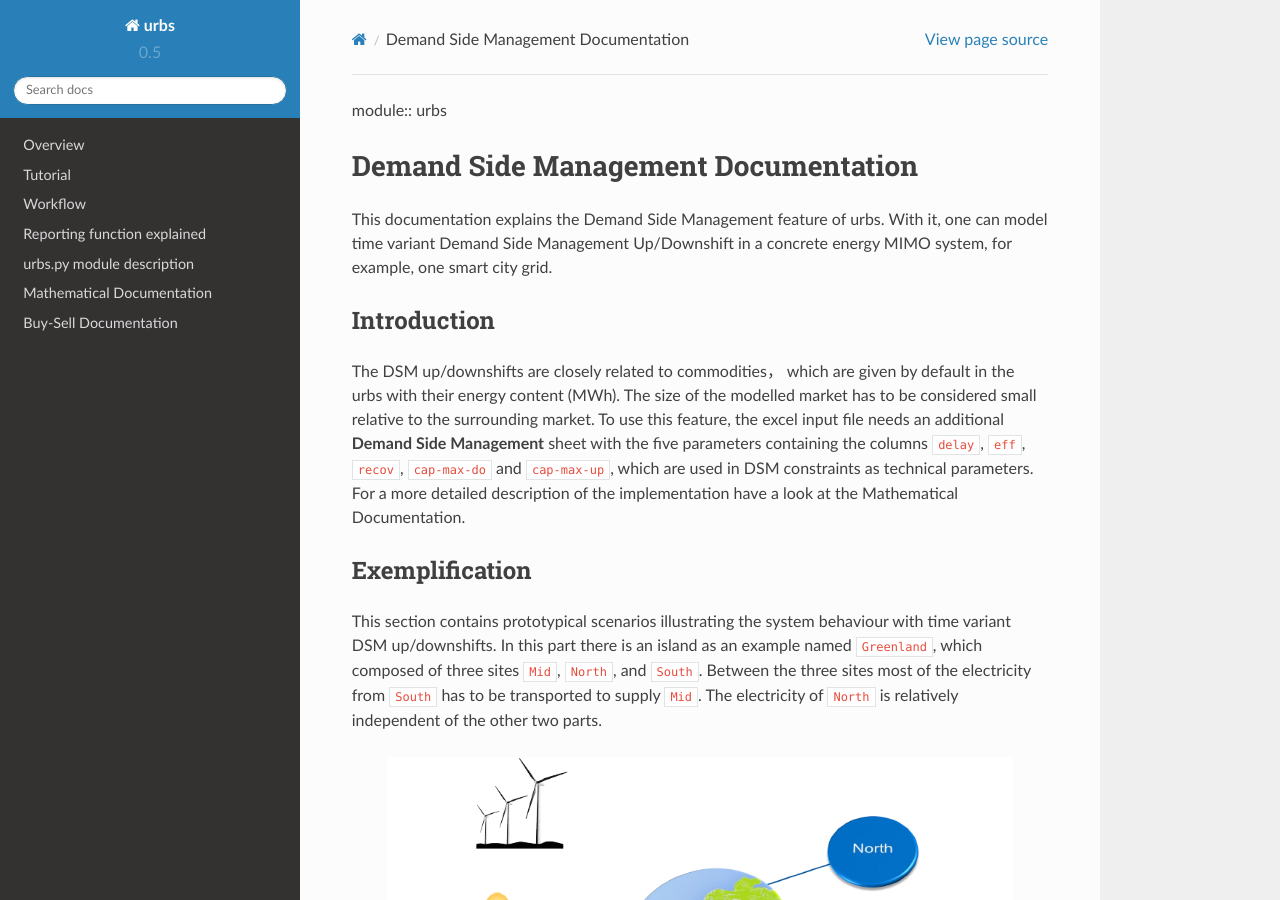
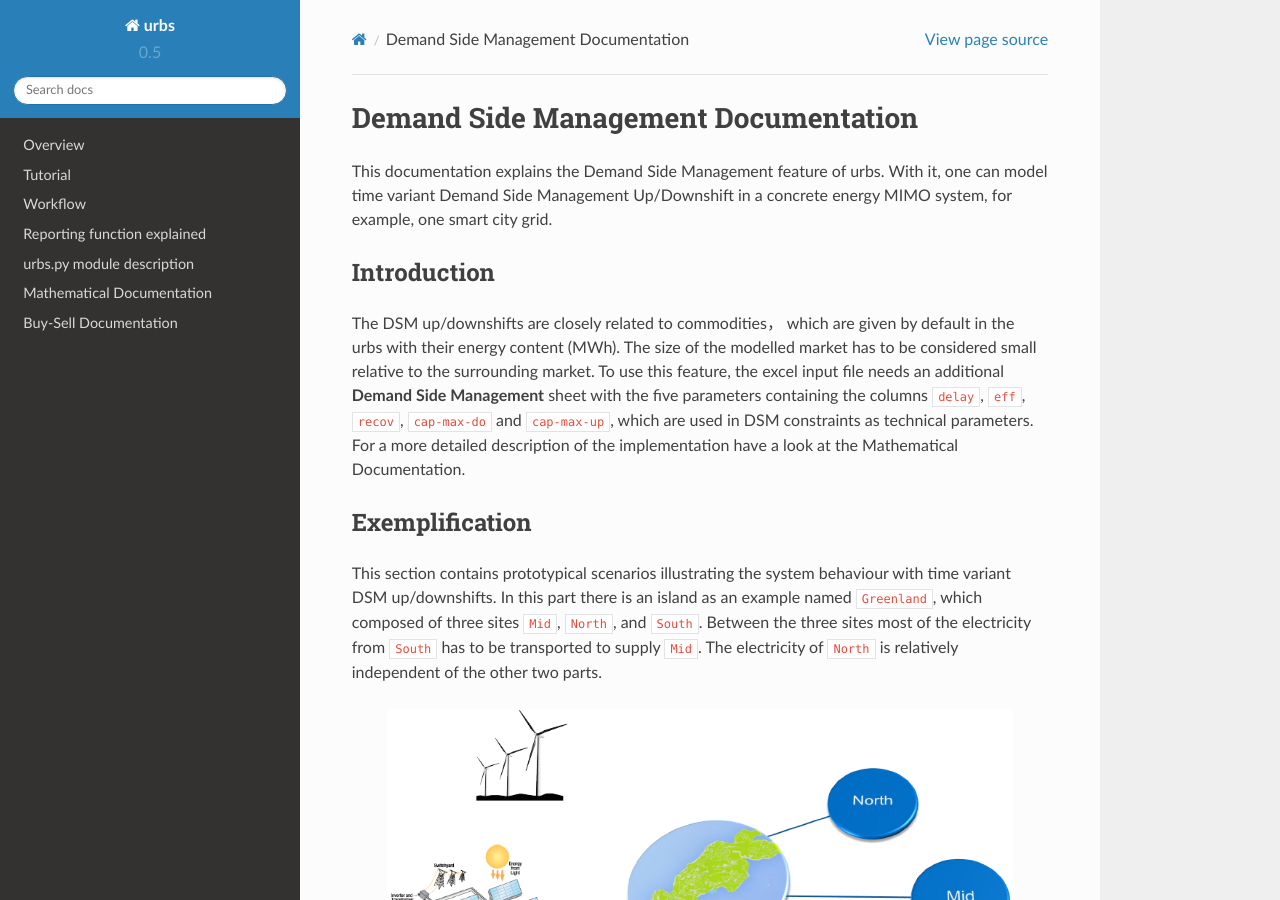
Before and after one commit to tum-ens/urbs, a Sphinx documentation site: the page built from doc/dsmdoc.rst, in a window 1280 px wide and 900 px high. Built offline with Sphinx 7.4.7 and the Read the Docs theme 2.0.0, drawn with Linux system fonts in a browser that asks for light colours.

Commit message:
Update dsmdoc.rst

```diff
--- a/doc/dsmdoc.rst
+++ b/doc/dsmdoc.rst
@@ -1,7 +1,7 @@
-module:: urbs
+.. module:: urbs
 
 Demand Side Management Documentation
-**********************
+************************************
 
 This documentation explains the Demand Side Management feature of urbs.
 With it, one can model time variant Demand Side Management Up/Downshift
```
